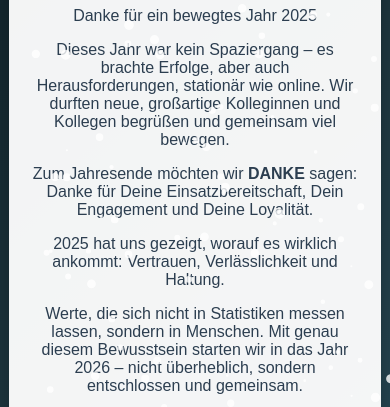
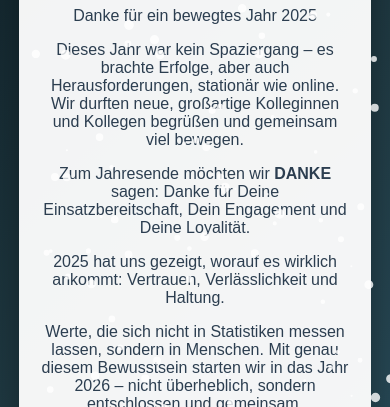
Before and after one commit to cwm-a-schuster/weihnachten2025, a plain HTML site: page index.html in a window 390 px wide. Shown: the part 201-608 px from the top of the page. Drawn offline with Linux system fonts and the light colour scheme.

Commit message:
Update index.html

```diff
--- a/index.html
+++ b/index.html
@@ -115,7 +115,7 @@
             }
 
             .container {
-                width: 85vw;          /* echte Viewport-Breite */
+                width: 80vw;          /* echte Viewport-Breite */
                 max-width: none;      /* keine Begrenzung mehr */
                 margin: 100px auto 40px;
                 padding: 28px 20px;
```
